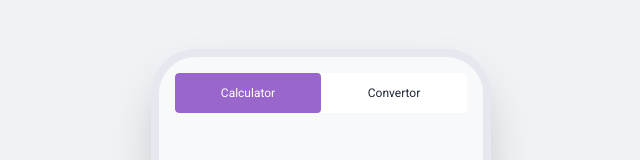
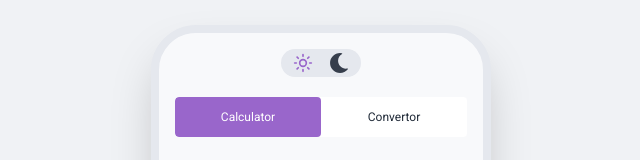
Before and after one commit to Aarushkashyap/Cal-C-2.0, a React (Vite) app: page / in a window 1280 px wide. Shown: the top 160 px of the page, without its empty margins (319-959 px from the left). Built offline with nearby package versions, Linux system fonts and the light colour scheme.

Commit message:
Created ThemeSwitch between light and dark mode

```diff
--- a/src/App.jsx
+++ b/src/App.jsx
@@ -1,6 +1,7 @@
 import React, { useState } from 'react'
 import Switch from './components/Switch'
 import Calculator from './components/Calculator';
+import ThemeSwitch from './components/ThemeSwitch';
 
 const App = () => {
     const [selectedIndex, setSelectedIndex] = useState(0);
@@ -16,7 +17,7 @@ const App = () => {
         dark:bg-background dark:text-text sm:min-h-[40rem] sm:w-[340px] sm:rounded-[45px] sm:border-[8px]
         sm:shadow-2xl' >
             <div className='px-4 mb-4'>
-
+            <ThemeSwitch/>
             <Switch
             options={["calculator", "convertor", //"others" for future work
 
--- /dev/null
+++ b/src/components/ThemeSwitch.jsx
@@ -0,0 +1,47 @@
+import React, { useEffect, useState } from 'react'
+import { LuSun } from "react-icons/lu";
+import { FaMoon } from "react-icons/fa";
+
+
+const ThemeSwitch = () => {
+
+    const [theme, setTheme] = useState("light");
+    const toggleTheme = () => {
+        if(theme === "light") {
+            setTheme("dark")
+        }
+        else{
+            setTheme("light")
+        }
+        document.body.classList.toggle("dark");
+    }
+
+    // detected system theme
+
+    useEffect(() => {
+        const isDark = window.matchMedia("(prefers-color-scheme: dark)").matches;
+        if(isDark){
+            setTheme("dark");
+            document.body.classList.toggle("dark");
+        }
+    }, [])
+
+  return (
+    <div className='mb-5 flex items-center justify-center'>
+        <label htmlFor="switch">
+            <input type="checkbox" id='switch' className='hidden' onChange={toggleTheme}/>
+            <div className='flex cursor-pointer items-center gap-4 rounded-full bg-light-200 px-3 py-1
+            dark:bg-dark-200'>
+                <div className='text-primary dark:text-dark-300'>
+                <LuSun size={20}/>
+                </div>
+                <div className='dark:text-primary text-dark-300'>
+                <FaMoon size={20}/>
+                </div>
+            </div>
+        </label>
+    </div>
+  )
+}
+
+export default ThemeSwitch
```
